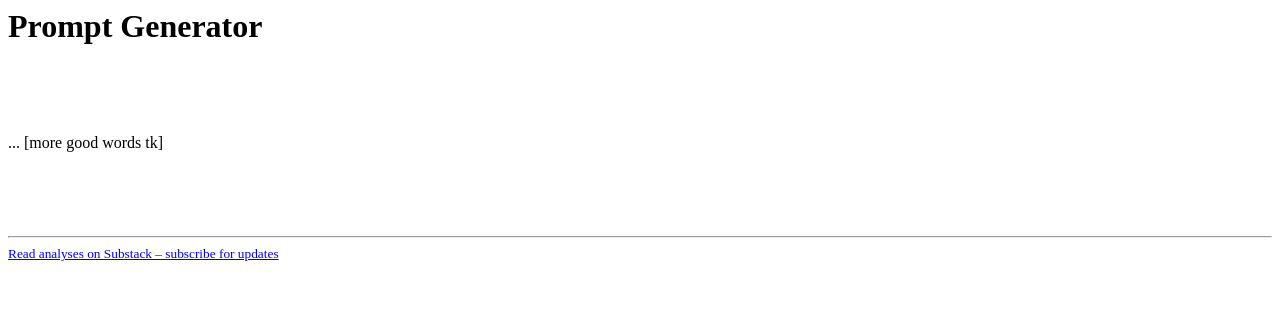
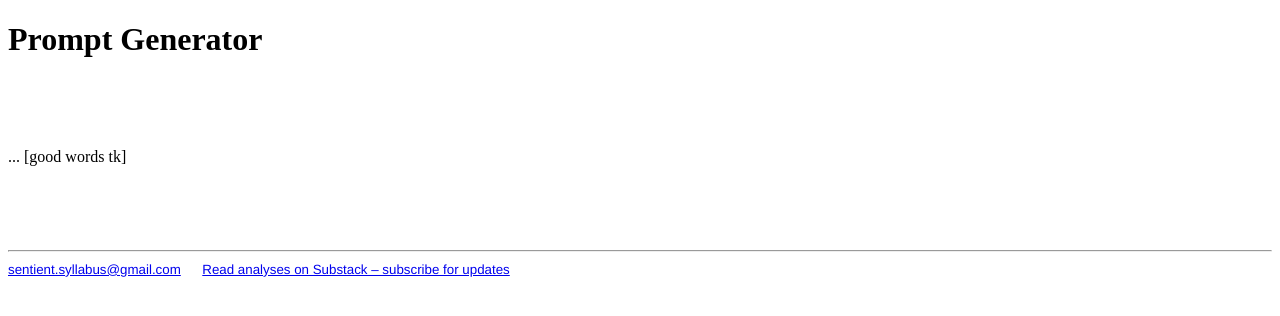
Before and after one commit to stSyl/prompt_01, a plain HTML site: page index.html in a window 1280 px wide. Drawn offline with Linux system fonts and the light colour scheme.

Commit message:
add email

```diff
--- a/index.html
+++ b/index.html
@@ -1,15 +1,33 @@
-<html>
+<!DOCTYPE html PUBLIC "-//W3C//DTD XHTML 1.0 Transitional//EN" "http://www.w3.org/TR/xhtml1/DTD/xhtml1-transitional.dtd">
+<html xmlns="http://www.w3.org/1999/xhtml">
   <head>
+    <script>
+      var noSpam = "sentient.syllabus";
+    </script>
     <title>Sentient Syllabus – Prompt Generator Demo</title>
   </head>
+  <body>
+
 <h1>Prompt Generator</h1>
 <p>&nbsp;</p>
 <p>&nbsp;</p>
-... [more good words tk]
+... [good words tk]
 <p>&nbsp;</p>
 <p>&nbsp;</p>
 <hr />
+<span style="font-family: Helvetica, sans-serif;">
 <small>
-<a href="http://sentientsyllabus.substack.com" alt="Subscribe to (free) updates">Read  analyses on Substack – subscribe for updates</a>
+<script>
+  var Emil = noSpam + "@gmail.com";
+  var lunk = "mailto:" + Emil;
+  document.write('<a href="' + lunk + '">' + Emil + '</a>');
+</script>
 </small>
+ &nbsp;&nbsp;&nbsp;
+ <small>
+<a href="http://sentientsyllabus.substack.com" alt="Subscribe to (free) updates">Read analyses on Substack – subscribe for updates</a>
+</small>
+</span>
+
+</body>
 </html>
```
